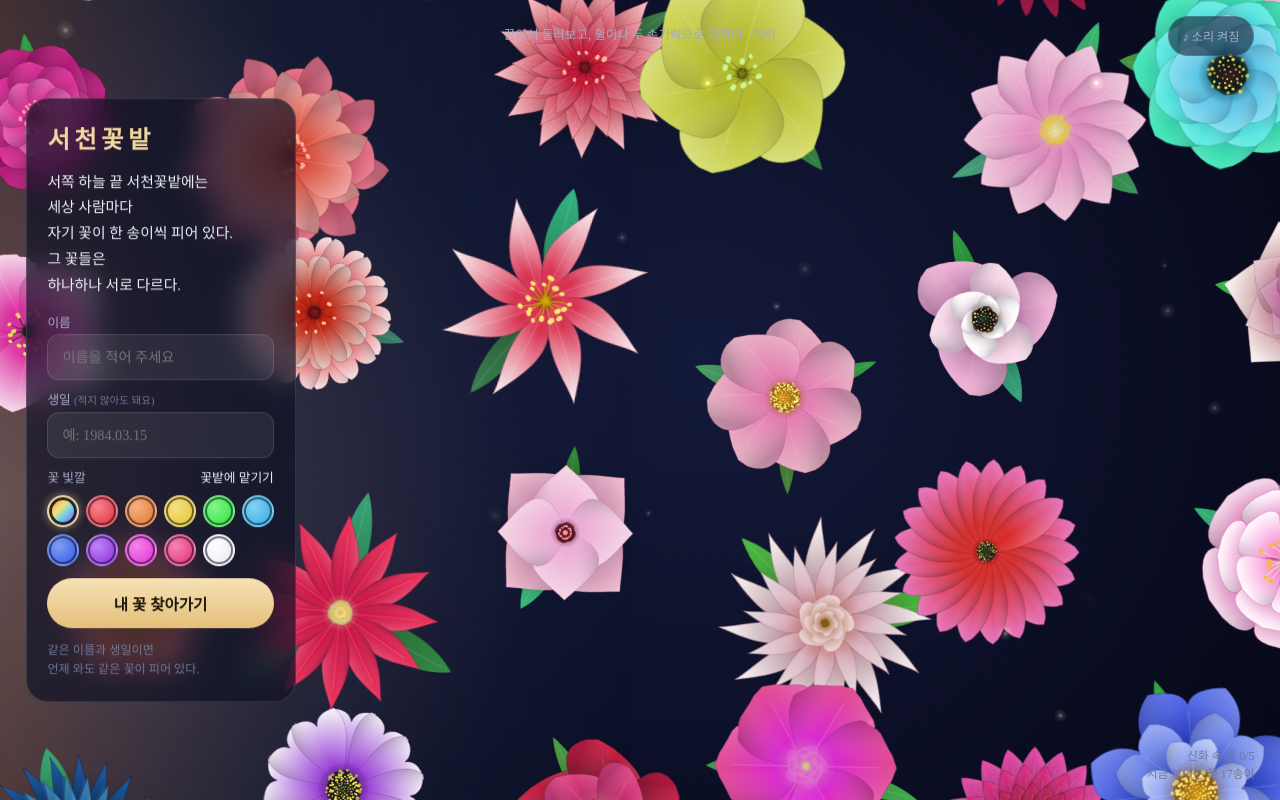
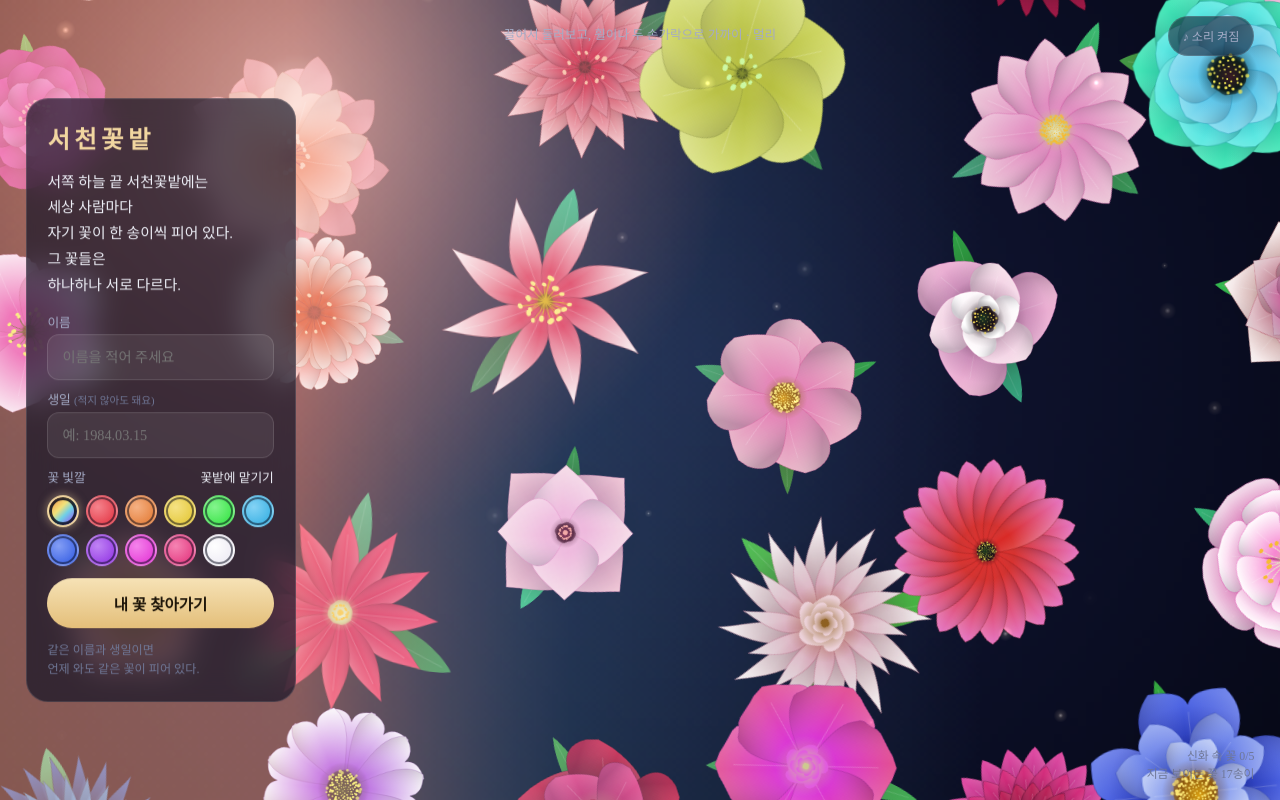
Before and after one commit to jihye84/seocheon, a plain HTML site: page index.html in a window 1280 px wide. Drawn offline with Linux system fonts and the light colour scheme; animation ran at ten frames a second; a web font is replaced by a local one.

Commit message:
서쪽 하늘: 시각별 하늘빛과 해·달을 더 또렷하게, 패널 뒤에 가려지지 않게
Co-Authored-By: Claude Opus 5.5 <noreply@anthropic.com>
Claude-Session: https://claude.ai/code/session_011uarRdyuYtYXpiGMKMZtb3

```diff
--- a/index.html
+++ b/index.html
@@ -1227,28 +1227,35 @@ function drawFocusVeil() {
 
 /* 서쪽 하늘: 지금 시각에 따라 화면 서쪽(왼쪽) 가장자리에 하늘빛이 번진다 */
 let skyCache = null, skyKey = '';
-function skyColors() {
+function skyNow() {
   const d = new Date(), h = d.getHours() + d.getMinutes() / 60;
-  if (h >= 5 && h < 7.5) return ['새벽', [12, 70, 74], [215, 60, 70], .26];
-  if (h >= 7.5 && h < 16) return ['낮', [215, 60, 68], [235, 50, 60], .14];
-  if (h >= 16 && h < 19.5) return ['노을', [22, 90, 62], [342, 70, 58], .3];
-  if (h >= 19.5 && h < 21.5) return ['저녁', [275, 55, 55], [325, 50, 50], .22];
-  return ['밤', [232, 60, 50], [255, 50, 45], .16];
+  // [이름, 가장자리 빛깔, 번지는 빛깔, 세기, 해·달]
+  if (h >= 5 && h < 7.5) return { name: '새벽', c1: [14, 80, 72], c2: [205, 60, 62], a: .55, orb: 'sun', p: (h - 5) / 2.5 * .15 };
+  if (h >= 7.5 && h < 16) return { name: '낮', c1: [200, 75, 72], c2: [220, 65, 58], a: .5, orb: 'sun', p: .15 + (h - 7.5) / 8.5 * .45 };
+  if (h >= 16 && h < 19.5) return { name: '노을', c1: [24, 95, 62], c2: [338, 75, 55], a: .54, orb: 'sun', p: .6 + (h - 16) / 3.5 * .35 };
+  if (h >= 19.5 && h < 21.5) return { name: '저녁', c1: [280, 60, 56], c2: [320, 55, 46], a: .45, orb: 'moon', p: .7 };
+  return { name: '밤', c1: [228, 60, 52], c2: [250, 50, 40], a: .32, orb: 'moon', p: .3 };
 }
 function drawSky() {
-  const [name, c1, c2, a] = skyColors(), k = name + W + 'x' + H;
+  const S = skyNow(), left = wide ? Math.max(0, stg.tx - stg.w / 2 - 8) : 0;
+  const k = S.name + Math.round(S.p * 40) + W + 'x' + H + '@' + Math.round(left / 8);
   if (k !== skyKey) {
     skyKey = k; skyCache = document.createElement('canvas');
     skyCache.width = Math.max(1, W >> 2); skyCache.height = Math.max(1, H >> 2);
-    const g = skyCache.getContext('2d'), w = skyCache.width, h = skyCache.height;
-    const lg = g.createLinearGradient(0, 0, w * .5, 0);
-    lg.addColorStop(0, hsla(c1[0], c1[1], c1[2], a)); lg.addColorStop(.45, hsla(c2[0], c2[1], c2[2], a * .35)); lg.addColorStop(1, hsla(c2[0], c2[1], c2[2], 0));
+    const g = skyCache.getContext('2d'), w = skyCache.width, h = skyCache.height, x0 = left / 4, span = (w - x0) * .7;
+    const lg = g.createLinearGradient(x0, 0, x0 + span, 0);
+    lg.addColorStop(0, hsla(S.c1[0], S.c1[1], S.c1[2], S.a)); lg.addColorStop(.4, hsla(S.c2[0], S.c2[1], S.c2[2], S.a * .4)); lg.addColorStop(1, hsla(S.c2[0], S.c2[1], S.c2[2], 0));
     g.fillStyle = lg; g.fillRect(0, 0, w, h);
-    const rg = g.createRadialGradient(0, h * .62, 0, 0, h * .62, w * .42);
-    rg.addColorStop(0, hsla(c1[0], c1[1], c1[2] + 8, a * .9)); rg.addColorStop(1, hsla(c1[0], c1[1], c1[2], 0));
+    // 해(또는 달): 서쪽 가장자리에 걸린 부드러운 빛 덩이 — 시각에 따라 높이가 바뀐다
+    const oy = h * (.12 + .7 * S.p), sun = S.orb === 'sun', R = (sun ? .55 : .28) * h;
+    const rg = g.createRadialGradient(x0, oy, 0, x0, oy, R);
+    if (sun) { rg.addColorStop(0, hsla(S.c1[0], 95, 92, Math.min(1, S.a * 1.5))); rg.addColorStop(.12, hsla(S.c1[0], 90, 80, S.a)); rg.addColorStop(1, hsla(S.c1[0], 80, 60, 0)); }
+    else { rg.addColorStop(0, 'rgba(235,235,255,.55)'); rg.addColorStop(.08, 'rgba(210,215,255,.25)'); rg.addColorStop(1, 'rgba(160,170,255,0)'); }
     g.fillStyle = rg; g.fillRect(0, 0, w, h);
   }
+  ctx.globalCompositeOperation = 'screen';
   ctx.drawImage(skyCache, 0, 0, W, H);
+  ctx.globalCompositeOperation = 'source-over';
 }
 
 /* 두 꽃 나란히 */
@@ -1301,7 +1308,6 @@ function frame(ms) {
   ctx.setTransform(DPR, 0, 0, DPR, 0, 0);
   ctx.imageSmoothingEnabled = true;
   ctx.drawImage(bgCanvas, 0, 0, W, H);
-  drawSky();
   const x0 = cam.x - stg.x / ppu, x1 = cam.x + (W - stg.x) / ppu, y0 = cam.y - stg.y / ppu, y1 = cam.y + (H - stg.y) / ppu;
   const aTile = 1 - smooth(4.5, 6.5, ppu), aDot = smooth(4.5, 6.5, ppu) * (1 - smooth(22, 32, ppu)), aSpr = smooth(22, 32, ppu);
   const aGlow = .5 * (1 - smooth(2.5, 8, ppu));
@@ -1332,6 +1338,7 @@ function frame(ms) {
   drawFocusVeil();
   for (const sp of specials.values()) drawSpecial(sp, now);
 
+  if (!pair) drawSky();
   // 빛 티끌
   ctx.globalCompositeOperation = 'lighter';
   for (const m of motes) {
```
